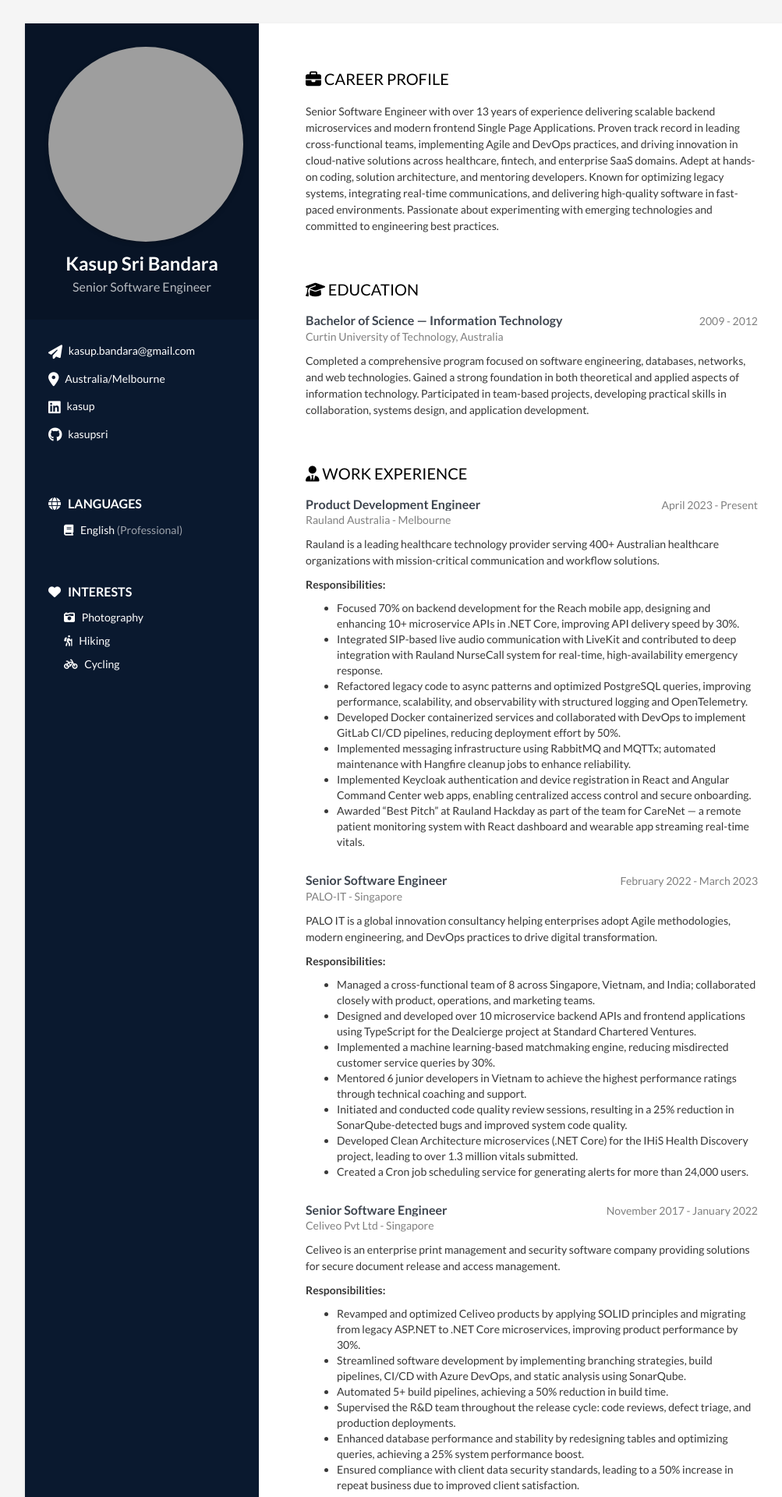
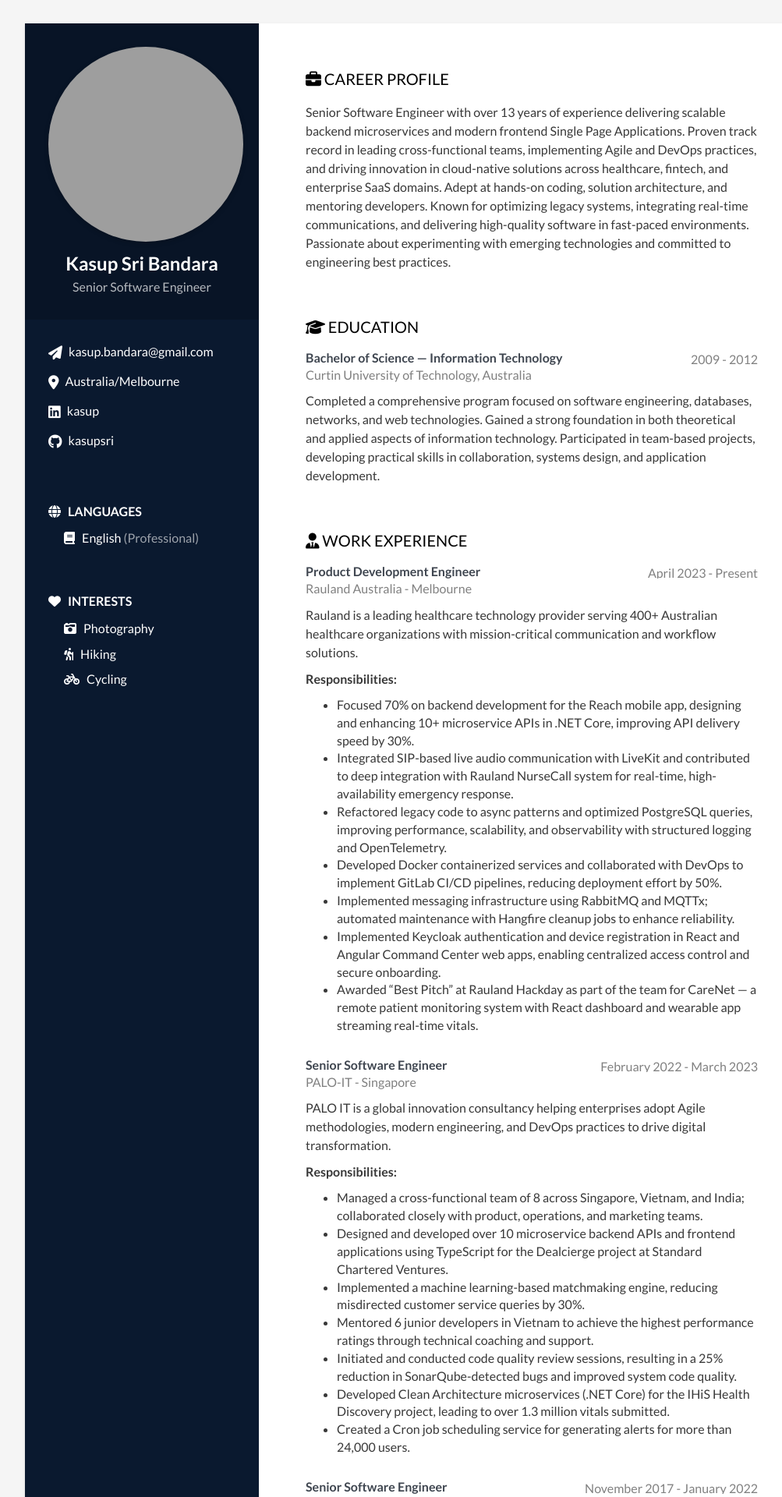
Before and after one commit to kasupsri/kasupsri.github.io, a Jekyll site: the page built from index.html, in a window 1280 px wide. Shown: the top 1920 px of the page at 78% size, without its empty margins (108-1111 px from the left). Built offline with Jekyll 4.4.1, drawn with Linux system fonts in a browser that asks for light colours; some of the changed text lies outside the part shown; grey boxes are pictures that could not be loaded.

Commit message:
style changes

```diff
--- a/_data/data.yml
+++ b/_data/data.yml
@@ -334,4 +334,4 @@
       level: 80%
 
 footer: >
-  © 2025 Kasup Sri Bandara – Built with passion. All rights reserved.
+  © 2025 Kasup Sri Bandara - Built with passion. All rights reserved.
--- a/_sass/_base.scss
+++ b/_sass/_base.scss
@@ -1,12 +1,13 @@
 @import url('https://fonts.googleapis.com/css2?family=Lato:wght@400;700&display=swap');
+@import 'functions';
 
 /* ======= Base ======= */
 body {
   font-family: 'Lato', sans-serif;
   color: $text-color-secondary;
   background: $smoky-white;
-  font-size: 14px;
-  padding: 30px;
+  font-size: rem(16);
+  padding: rem(30);
   -webkit-font-smoothing: antialiased;
   -moz-osx-font-smoothing: grayscale;
 }
@@ -54,63 +55,80 @@
     color: #fff;
   }
   .profile-container {
-  padding: 30px;
+  padding: rem(30);
   background: rgba(0, 0, 0, 0.2);
   text-align: center;
   color: #fff;
 
   .avatar-lg {
-    width: 250px;
-    height: 250px;
+    width: rem(250);
+    height: rem(250);
     border-radius: 50%;
     object-fit: cover;
-    margin-bottom: 15px;
+    margin-bottom: rem(15);
     box-shadow: 0 2px 6px rgba(0, 0, 0, 0.2);
   }
 
   .full-name {
-    font-size: 24px;
+    font-size: rem(24);
     font-weight: 800;
-    margin: 0 0 5px;
+    margin: 0 0 rem(5);
     white-space: normal;
   }
 
   .tagline {
-    font-size: 16px;
+    font-size: rem(16);
     font-weight: 400;
     color: rgba(255, 255, 255, 0.7);
     margin: 0;
   }
 }
 
+.sidebar-wrapper .full-name {
+  font-size: rem(290);
+}
+
+.sidebar-wrapper .tagline {
+  font-size: rem(180);
+}
+
 @media (max-width: 768px) {
   .profile-container .avatar {
-    width: 100px;
-    height: 100px;
+    width: rem(100);
+    height: rem(100);
+  }
+}
+
+@media (max-width: 767px) {
+  .sidebar-wrapper .full-name {
+    font-size: rem(48);
+  }
+  .sidebar-wrapper .tagline {
+    font-size: rem(32);
   }
 }
 
   .name {
-    font-size: 32px;
+    font-size: rem(32);
     font-weight: 900;
     margin-top: 0;
-    margin-bottom: 10px;
+    margin-bottom: rem(10);
   }
   .tagline {
     color: rgba(256, 256, 256, 0.6);
-    font-size: 16px;
+    font-size: rem(16);
     font-weight: 400;
     margin-top: 0;
     margin-bottom: 0;
   }
   .profile {
-    margin-bottom: 15px;
+    margin-bottom: rem(15);
   }
 
   .avatar {
     //used for profile image
-    max-width: 100px;
-    margin-bottom: 15px;
+    max-width: rem(100);
+    margin-bottom: rem(15);
     border: 0px solid #fff;
     border-radius: 100%;
     box-shadow: 0 1px 1px rgba(0, 0, 0, 0.1);
@@ -119,35 +137,35 @@
     .fas,
     .fab,
     .far {
-      margin-right: 5px;
-      font-size: 18px;
+      margin-right: rem(5);
+      font-size: rem(18);
       vertical-align: middle;
     }
     li {
-      margin-bottom: 15px;
+      margin-bottom: rem(15);
       &:last-child {
         margin-bottom: 0;
       }
     }
   }
   .container-block {
-    padding: 30px;
+    padding: rem(30);
   }
   .container-block-title {
     text-transform: uppercase;
-    font-size: 16px;
+    font-size: rem(16);
     font-weight: 700;
     margin-top: 0;
-    margin-bottom: 15px;
+    margin-bottom: rem(15);
   }
   .degree {
-    font-size: 14px;
+    font-size: rem(14);
     margin-top: 0;
-    margin-bottom: 5px;
+    margin-bottom: rem(5);
   }
   .education-container {
     .item {
-      margin-bottom: 25px;
+      margin-bottom: rem(25);
       &:last-child {
         margin-bottom: 0;
       }
@@ -173,7 +191,7 @@
   .languages-list {
     margin-bottom: 0;
     li {
-      margin-bottom: 10px;
+      margin-bottom: rem(10);
       &:last-child {
         margin-bottom: 0;
       }
@@ -183,7 +201,7 @@
   .interests-list {
     margin-bottom: 0;
     li {
-      margin-bottom: 10px;
+      margin-bottom: rem(10);
       &:last-child {
         margin-bottom: 0;
       }
@@ -195,38 +213,38 @@
   grid-column: span 7;
   order: $resume-order;
   background: #fff;
-  padding: 60px;
+  padding: rem(60);
   .section-title {
     text-transform: uppercase;
-    font-size: 20px;
+    font-size: rem(20);
     font-weight: 500;
     color: darken($theme-color, 15%);
     position: relative;
     margin-top: 0;
-    margin-bottom: 20px;
+    margin-bottom: rem(20);
   }
   .section {
-    margin-bottom: 60px;
+    margin-bottom: rem(60);
   }
 
   .experiences-section,
   .educations-section {
     .item {
-      margin-bottom: 30px;
+      margin-bottom: rem(30);
     }
   }
   .upper-row,
   .second-upper-row {
     position: relative;
     overflow: hidden;
-    margin-bottom: 2px;
+    margin-bottom: rem(2);
     display: flex;
   }
   .job-title,
   .degree,
   .cert-title{
     color: $text-color;
-    font-size: 16px;
+    font-size: rem(16);
     margin-top: 0;
     margin-bottom: 0;
     font-weight: 600;
@@ -243,21 +261,21 @@
   .company,
   .university,
   .cert-org {
-    margin-bottom: 10px;
+    margin-bottom: rem(10);
     color: $text-grey;
   }
 
   .project-title {
-    font-size: 14px;
+    font-size: rem(14);
     font-weight: 600;
     margin-top: 0;
-    margin-bottom: 5px;
+    margin-bottom: rem(5);
     color: darken($theme-color, 15%);
   }
   .project-tagline {
     font-weight: 500;
     color: darken($text-color-secondary,15%);
-    margin-bottom: 10px;
+    margin-bottom: rem(10);
     &:hover {
       color: darken($theme-color, 30%);
     }
@@ -265,60 +283,60 @@
 
   .projects-section {
     .intro {
-      margin-bottom: 30px;
+      margin-bottom: rem(30);
     }
     .item {
-      margin-bottom: 15px;
+      margin-bottom: rem(15);
     }
   }
 
   .publication-title {
-    font-size: 16px;
+    font-size: rem(16);
     font-weight: 400;
     color: $text-color;
-    margin-bottom: 1px;
+    margin-bottom: rem(1);
   }
   .publication-authors {
     font-style: italic;
     color: $text-grey;
-    margin-bottom: 1px;
+    margin-bottom: rem(1);
   }
   .publications-section {
     .intro {
-      margin-bottom: 30px;
+      margin-bottom: rem(30);
     }
     .item {
-      margin-bottom: 15px;
+      margin-bottom: rem(15);
     }
   }
 }
 
 .skillset {
   .item {
-    margin-bottom: 15px;
+    margin-bottom: rem(15);
     overflow: hidden;
   }
   .level-title {
-    font-size: 14px;
+    font-size: rem(14);
     margin-top: 0;
-    margin-bottom: 12px;
+    margin-bottom: rem(12);
   }
   .level-bar {
-    height: 12px;
+    height: rem(12);
     background: $smoky-white;
   }
   .level-bar-inner {
-    height: 12px;
+    height: rem(12);
     background: lighten($theme-color, 15%);
   }
 }
 
 .footer {
-  padding-top: 30px;
+  padding-top: rem(30);
   .copyright {
     line-height: 1.6;
     color: $text-color-secondary;
-    font-size: 13px;
+    font-size: rem(13);
   }
 
   .fa-heart {
@@ -328,18 +346,18 @@
 
 .clean-skillset {
   .skill-item {
-    margin-bottom: 1.5rem;
+    margin-bottom: rem(1.5);
 
     .skill-label {
       display: flex;
       align-items: center;
       font-weight: 600;
-      font-size: 16px;
-      margin-bottom: 6px;
+      font-size: rem(16);
+      margin-bottom: rem(6);
 
       i {
         color: #4caf50;
-        margin-right: 8px;
+        margin-right: rem(8);
       }
 
       .skill-name {
@@ -348,7 +366,7 @@
     }
 
     .skill-bar {
-      height: 12px;
+      height: rem(12);
       background: #eee;
       border-radius: 6px;
       overflow: hidden;
@@ -361,9 +379,9 @@
         display: flex;
         justify-content: flex-end;
         align-items: center;
-        padding-right: 6px;
+        padding-right: rem(6);
         color: #fff;
-        font-size: 11px;
+        font-size: rem(11);
         font-weight: 500;
         transition: width 0.3s ease;
       }
--- /dev/null
+++ b/_sass/_functions.scss
@@ -0,0 +1,5 @@
+$base-font-size: 10;
+
+@function rem($px) {
+  @return #{$px / $base-font-size}rem;
+}
```
